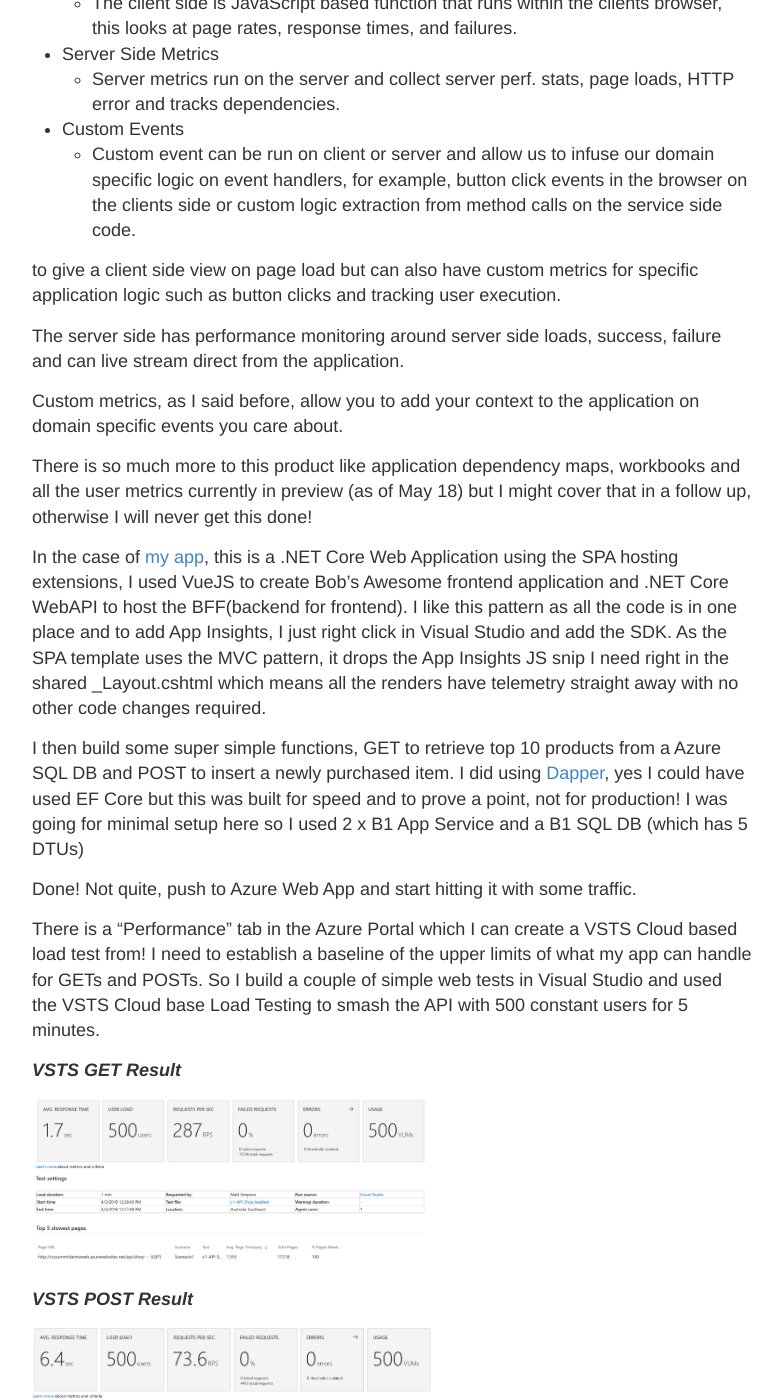
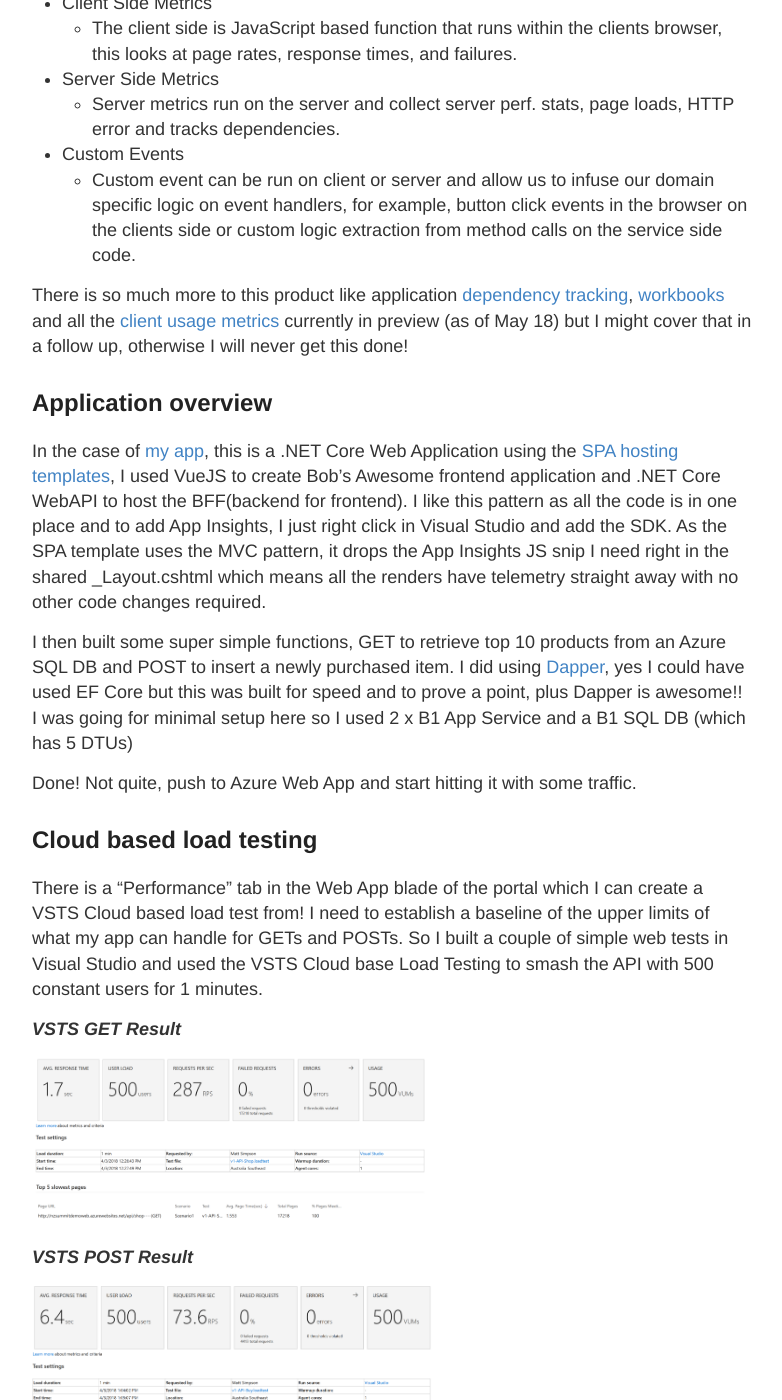
Before and after one commit to msimpsonnz/msimpsonnz.github.io, a Jekyll site: the page built from _posts/2018-05-01-AzureSummit-1.md, in a window 1280 px wide and 1400 px high, scrolled down 1196 px. Shown: the whole window, without its empty margins (248-1030 px from the left). Built offline with Jekyll 4.4.1, drawn with Linux system fonts in a browser that asks for light colours; some of the changed text lies outside the part shown.

```diff
--- a/_posts/2018-05-01-AzureSummit-1.md
+++ b/_posts/2018-05-01-AzureSummit-1.md
@@ -13,11 +13,11 @@ So I really set out to tell a story about "how to do more with what you have....
 
 ## Bob's Awesome Appliances
 
-We didn't have a good single example so I created "Bob's Awesome Appliances"! Bob has move from running a business in his garage on Excel to trying to conquer the world with Single Page Apps, APIs and databases running in the cloud.
+We didn't have a good single example so I created "Bob's Awesome Appliances"! Bob has moved from running a business in his garage on Excel to trying to conquer the world with Single Page Apps, APIs and databases running in the cloud.
 
 The problem Bob was now having is that during peak sales on the website he was getting poor user experience and application performance. The frontend devs are blaming the backend devs and vice versa, he was losing money and every fix was a point solution.
 
-How do we fix this? Not just the performance issues, but how do we move forward, still allowing people to break things (unintentionally) but without the blame game.
+How do we really fix this? Not just the performance issues, but how do we move forward, still allowing innovation and features,  but without the blame game when things go wrong or slow down. All software has bugs, all software fails.....eventually.
 
 **Application Insights and VSTS to the rescue**
 
@@ -33,21 +33,19 @@ Application Insights has three main areas:
 * Custom Events
     * Custom event can be run on client or server and allow us to infuse our domain specific logic on event handlers, for example, button click events in the browser on the clients side or custom logic extraction from method calls on the service side code.
 
- to give a client side view on page load but can also have custom metrics for specific application logic such as button clicks and tracking user execution.
+There is so much more to this product like application [dependency tracking](https://docs.microsoft.com/en-us/azure/application-insights/app-insights-asp-net-dependencies), [workbooks](https://docs.microsoft.com/en-us/azure/application-insights/app-insights-usage-workbooks) and all the [client usage metrics](https://docs.microsoft.com/en-us/azure/application-insights/app-insights-usage-overview) currently in preview (as of May 18) but I might cover that in a follow up, otherwise I will never get this done!
 
-The server side has performance monitoring around server side loads, success, failure and can live stream direct from the application.
+## Application overview
 
-Custom metrics, as I said before, allow you to add your context to the application on domain specific events you care about.
+In the case of [my app](https://github.com/msimpsonnz/nzsummit18/Retail), this is a .NET Core Web Application using the [SPA hosting templates](https://docs.microsoft.com/en-us/aspnet/core/spa/?view=aspnetcore-2.1), I used VueJS to create Bob's Awesome frontend application and .NET Core WebAPI to host the BFF(backend for frontend). I like this pattern as all the code is in one place and to add App Insights, I just right click in Visual Studio and add the SDK. As the SPA template uses the MVC pattern, it drops the App Insights JS snip I need right in the shared _Layout.cshtml which means all the renders have telemetry straight away with no other code changes required.
 
-There is so much more to this product like application dependency maps, workbooks and all the user metrics currently in preview (as of May 18) but I might cover that in a follow up, otherwise I will never get this done!
-
-In the case of [my app](https://github.com/msimpsonnz/nzsummit18/Retail), this is a .NET Core Web Application using the SPA hosting extensions, I used VueJS to create Bob's Awesome frontend application and .NET Core WebAPI to host the BFF(backend for frontend). I like this pattern as all the code is in one place and to add App Insights, I just right click in Visual Studio and add the SDK. As the SPA template uses the MVC pattern, it drops the App Insights JS snip I need right in the shared _Layout.cshtml which means all the renders have telemetry straight away with no other code changes required.
-
-I then build some super simple functions, GET to retrieve top 10 products from a Azure SQL DB and POST to insert a newly purchased item. I did using [Dapper](https://github.com/StackExchange/Dapper), yes I could have used EF Core but this was built for speed and to prove a point, not for production! I was going for minimal setup here so I used 2 x B1 App Service and a B1 SQL DB (which has 5 DTUs)
+I then built some super simple functions, GET to retrieve top 10 products from an Azure SQL DB and POST to insert a newly purchased item. I did using [Dapper](https://github.com/StackExchange/Dapper), yes I could have used EF Core but this was built for speed and to prove a point, plus Dapper is awesome!! I was going for minimal setup here so I used 2 x B1 App Service and a B1 SQL DB (which has 5 DTUs)
 
 Done! Not quite, push to Azure Web App and start hitting it with some traffic.
 
-There is a "Performance" tab in the Azure Portal which I can create a VSTS Cloud based load test from! I need to establish a baseline of the upper limits of what my app can handle for GETs and POSTs. So I build a couple of simple web tests in Visual Studio and used the VSTS Cloud base Load Testing to smash the API with 500 constant users for 5 minutes.
+## Cloud based load testing
+
+There is a "Performance" tab in the Web App blade of the portal which I can create a VSTS Cloud based load test from! I need to establish a baseline of the upper limits of what my app can handle for GETs and POSTs. So I built a couple of simple web tests in Visual Studio and used the VSTS Cloud base Load Testing to smash the API with 500 constant users for 1 minutes.
 
 ***VSTS GET Result***
 
```
Also changed, not shown: _drafts/2018-05-01-AzureSummit-2.md (deleted, +0 -18 lines), _drafts/2018-05-03-AzureSummit-3.md (added, +12 -0 lines), _posts/2018-05-02-AzureSummit-2.md (added, +121 -0 lines), images/2018-05-01-AzureSummit/HL-ARCH.png (added), images/2018-05-01-AzureSummit/VSTS-CACHE-GET.png (added), images/2018-05-01-AzureSummit/VSTS-CACHE-SQL.png (added), images/2018-05-01-AzureSummit/VSTS-QUEUE-ASYNC.png (added), images/2018-05-01-AzureSummit/VSTS-QUEUE-COST.png (added), images/2018-05-01-AzureSummit/VSTS-QUEUE-POST.png (added).
